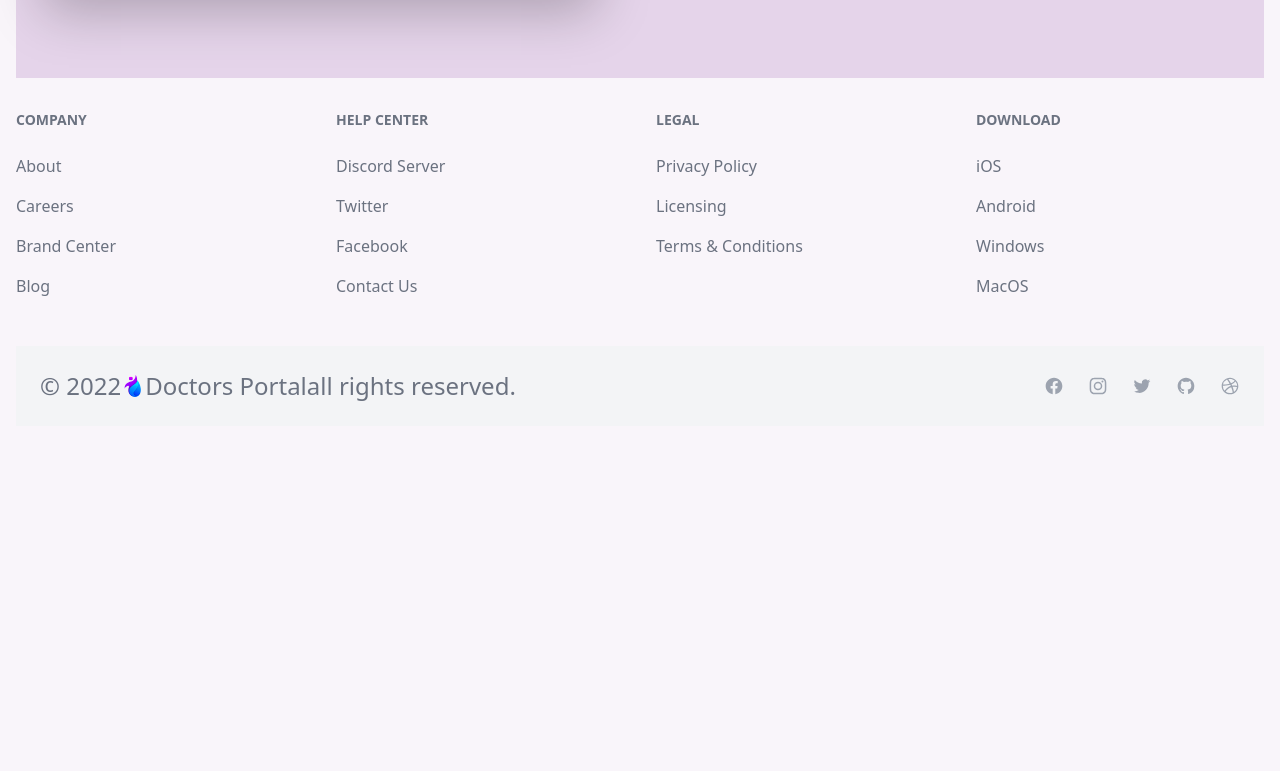
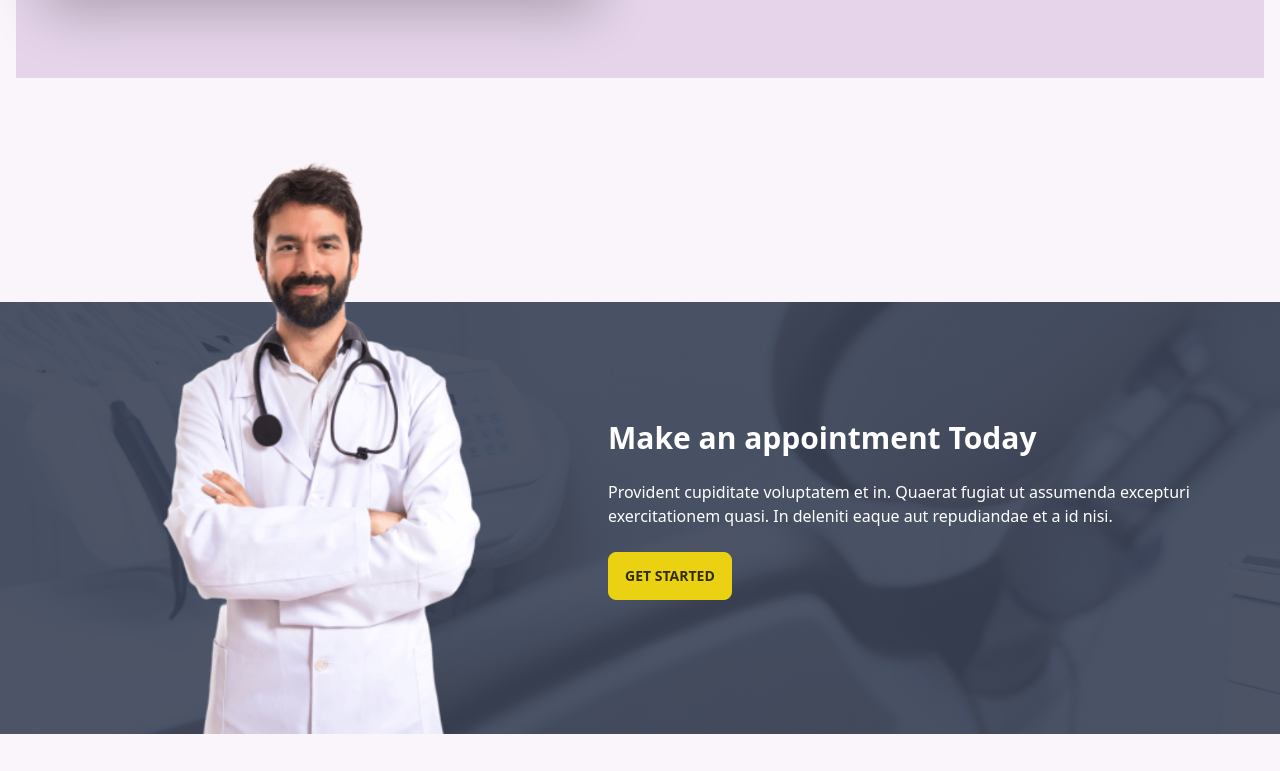
Before and after one commit to bilashism/doctors-portal-frontend, a React (Vite) app: page / in a window 1280 px wide. Shown: the part 2289-3060 px from the top of the page. Before the commit the page ends 2715 px from the top, so only its background shows below. Built offline with nearby package versions, Linux system fonts and the light colour scheme; no server answers.

Commit message:
added Appointment Banner

```diff
--- /dev/null
+++ b/src/pages/Home/AppointmentBanner/AppointmentBanner.jsx
@@ -0,0 +1,49 @@
+import React from "react";
+import doctorImg from "../../../images/doctor.png";
+import appointmentBgImg from "../../../images/appointment.png";
+
+const AppointmentBanner = () => {
+  return (
+    <section className="my-20 relative isolate">
+      <div className="container mx-auto px-4">
+        <div className="hero text-white">
+          <div className="hero-content lg:p-0 flex-col lg:flex-row">
+            <img
+              src={doctorImg}
+              className="lg:max-w-xl rounded-lg lg:scale-110 origin-bottom "
+            />
+            <div className="lg:pt-32">
+              <h2 className="text-3xl font-bold">Make an appointment Today</h2>
+              <p className="py-6">
+                Provident cupiditate voluptatem et in. Quaerat fugiat ut
+                assumenda excepturi exercitationem quasi. In deleniti eaque aut
+                repudiandae et a id nisi.
+              </p>
+              <button className="btn btn-primary">Get Started</button>
+            </div>
+          </div>
+        </div>
+      </div>
+      {/* bg image */}
+      <div className="absolute w-full h-full z-[-1] overflow-hidden bottom-0">
+        <figure className="flex items-center justify-center w-full h-full">
+          <picture className="flex items-end justify-center w-full h-full">
+            <source srcSet={appointmentBgImg} />
+            <img
+              src={appointmentBgImg}
+              alt="chair background"
+              className="w-full h-3/4 object-cover"
+              width="1920"
+              height="889"
+              decoding="async"
+              fetchpriority="low"
+              loading="lazy"
+            />
+          </picture>
+        </figure>
+      </div>
+    </section>
+  );
+};
+
+export default AppointmentBanner;
--- a/src/pages/Home/Home.jsx
+++ b/src/pages/Home/Home.jsx
@@ -1,5 +1,6 @@
 import React from "react";
 import useTitle from "../../hooks/useTitle";
+import AppointmentBanner from "./AppointmentBanner/AppointmentBanner";
 import Banner from "./Banner";
 import Header from "./Header";
 import InfoCards from "./InfoCards";
@@ -13,6 +14,7 @@ const Home = () => {
       <InfoCards />
       <Services />
       <Banner />
+      <AppointmentBanner />
     </>
   );
 };
```
